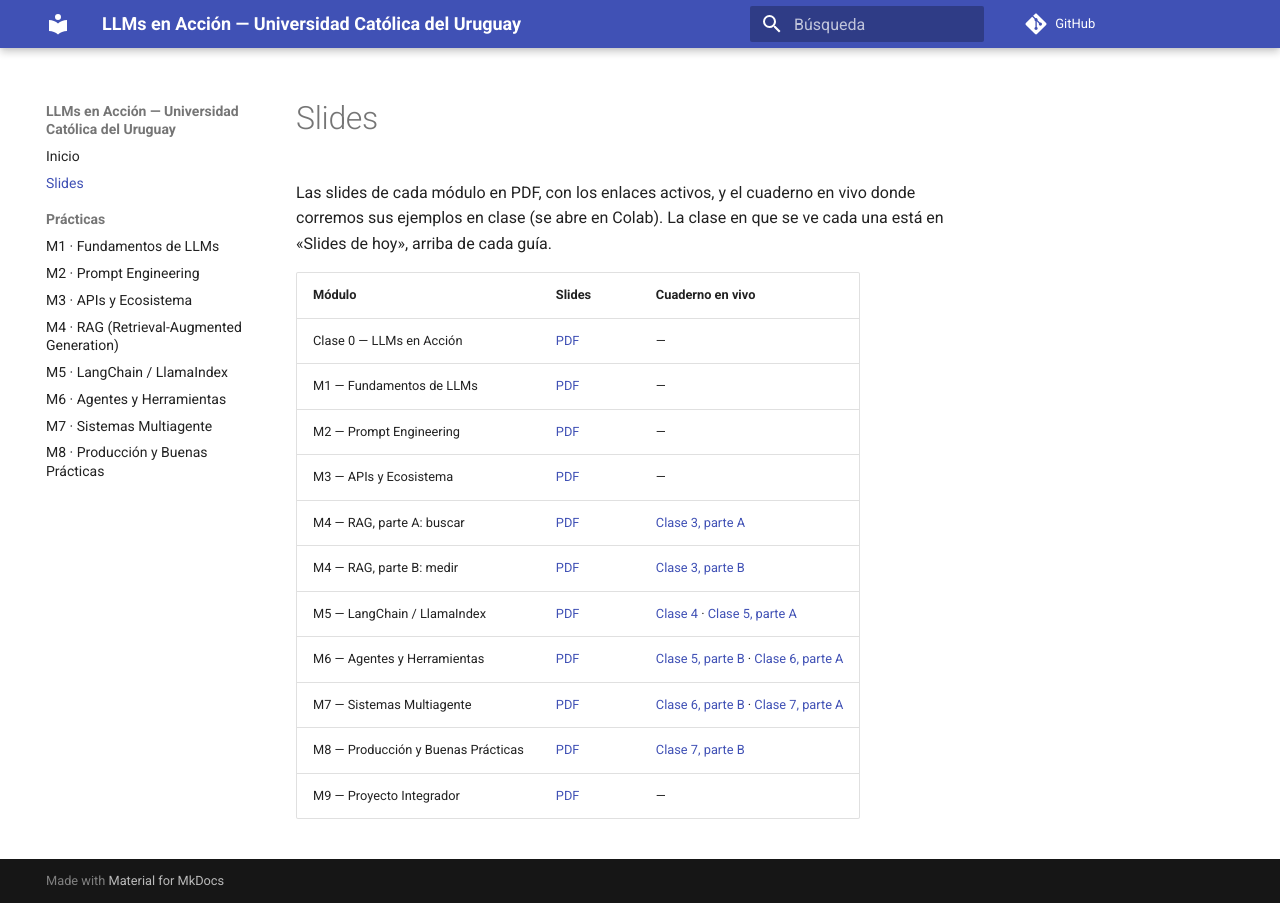
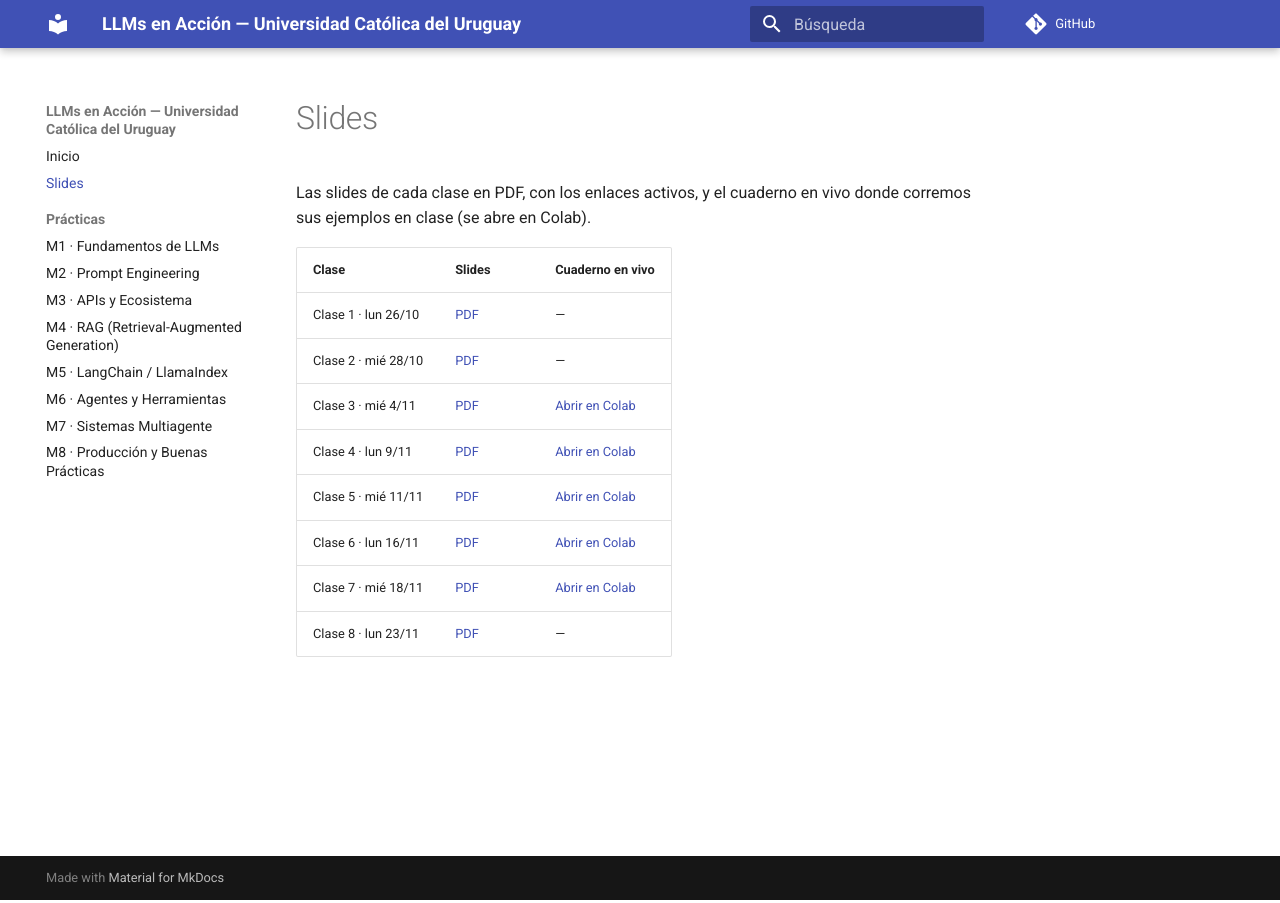
Before and after one commit to JuanFKurucz/ucu-la, an MkDocs documentation site: the page built from docs/slides/index.md, in a window 1280 px wide. Built offline with MkDocs 1.6.1 and Material for MkDocs 9.7.7, drawn with Linux system fonts in a browser that asks for light colours; comment, search, counter and statistics services are not loaded.

Commit message:
Slides por clase: un PDF y un cuaderno en vivo por clase
Co-Authored-By: Claude Opus 5.5 <noreply@anthropic.com>

```diff
--- a/docs/slides/index.md
+++ b/docs/slides/index.md
@@ -1,17 +1,14 @@
 # Slides
 
-Las slides de cada módulo en PDF, con los enlaces activos, y el cuaderno en vivo donde corremos sus ejemplos en clase (se abre en Colab). La clase en que se ve cada una está en «Slides de hoy», arriba de cada guía.
+Las slides de cada clase en PDF, con los enlaces activos, y el cuaderno en vivo donde corremos sus ejemplos en clase (se abre en Colab).
 
-| Módulo | Slides | Cuaderno en vivo |
+| Clase | Slides | Cuaderno en vivo |
 |---|---|---|
-| Clase 0 — LLMs en Acción | [PDF](clase0.pdf) | — |
-| M1 — Fundamentos de LLMs | [PDF](clase1.pdf) | — |
-| M2 — Prompt Engineering | [PDF](clase2.pdf) | — |
-| M3 — APIs y Ecosistema | [PDF](clase3.pdf) | — |
-| M4 — RAG, parte A: buscar | [PDF](clase4a.pdf) | [Clase 3, parte A](https://colab.research.google.com/github/JuanFKurucz/ucu-la/blob/main/notebooks/clase3_en_vivo.ipynb) |
-| M4 — RAG, parte B: medir | [PDF](clase4b.pdf) | [Clase 3, parte B](https://colab.research.google.com/github/JuanFKurucz/ucu-la/blob/main/notebooks/clase3_en_vivo.ipynb) |
-| M5 — LangChain / LlamaIndex | [PDF](clase5.pdf) | [Clase 4](https://colab.research.google.com/github/JuanFKurucz/ucu-la/blob/main/notebooks/clase4_en_vivo.ipynb) · [Clase 5, parte A](https://colab.research.google.com/github/JuanFKurucz/ucu-la/blob/main/notebooks/clase5_en_vivo.ipynb) |
-| M6 — Agentes y Herramientas | [PDF](clase6.pdf) | [Clase 5, parte B](https://colab.research.google.com/github/JuanFKurucz/ucu-la/blob/main/notebooks/clase5_en_vivo.ipynb) · [Clase 6, parte A](https://colab.research.google.com/github/JuanFKurucz/ucu-la/blob/main/notebooks/clase6_en_vivo.ipynb) |
-| M7 — Sistemas Multiagente | [PDF](clase7.pdf) | [Clase 6, parte B](https://colab.research.google.com/github/JuanFKurucz/ucu-la/blob/main/notebooks/clase6_en_vivo.ipynb) · [Clase 7, parte A](https://colab.research.google.com/github/JuanFKurucz/ucu-la/blob/main/notebooks/clase7_en_vivo.ipynb) |
-| M8 — Producción y Buenas Prácticas | [PDF](clase8.pdf) | [Clase 7, parte B](https://colab.research.google.com/github/JuanFKurucz/ucu-la/blob/main/notebooks/clase7_en_vivo.ipynb) |
-| M9 — Proyecto Integrador | [PDF](clase9.pdf) | — |
+| Clase 1 · lun 26/10 | [PDF](clase-1.pdf) | — |
+| Clase 2 · mié 28/10 | [PDF](clase-2.pdf) | — |
+| Clase 3 · mié 4/11 | [PDF](clase-3.pdf) | [Abrir en Colab](https://colab.research.google.com/github/JuanFKurucz/ucu-la/blob/main/notebooks/clase3_en_vivo.ipynb) |
+| Clase 4 · lun 9/11 | [PDF](clase-4.pdf) | [Abrir en Colab](https://colab.research.google.com/github/JuanFKurucz/ucu-la/blob/main/notebooks/clase4_en_vivo.ipynb) |
+| Clase 5 · mié 11/11 | [PDF](clase-5.pdf) | [Abrir en Colab](https://colab.research.google.com/github/JuanFKurucz/ucu-la/blob/main/notebooks/clase5_en_vivo.ipynb) |
+| Clase 6 · lun 16/11 | [PDF](clase-6.pdf) | [Abrir en Colab](https://colab.research.google.com/github/JuanFKurucz/ucu-la/blob/main/notebooks/clase6_en_vivo.ipynb) |
+| Clase 7 · mié 18/11 | [PDF](clase-7.pdf) | [Abrir en Colab](https://colab.research.google.com/github/JuanFKurucz/ucu-la/blob/main/notebooks/clase7_en_vivo.ipynb) |
+| Clase 8 · lun 23/11 | [PDF](clase-8.pdf) | — |
```
Also changed, not shown: 19 other files.
